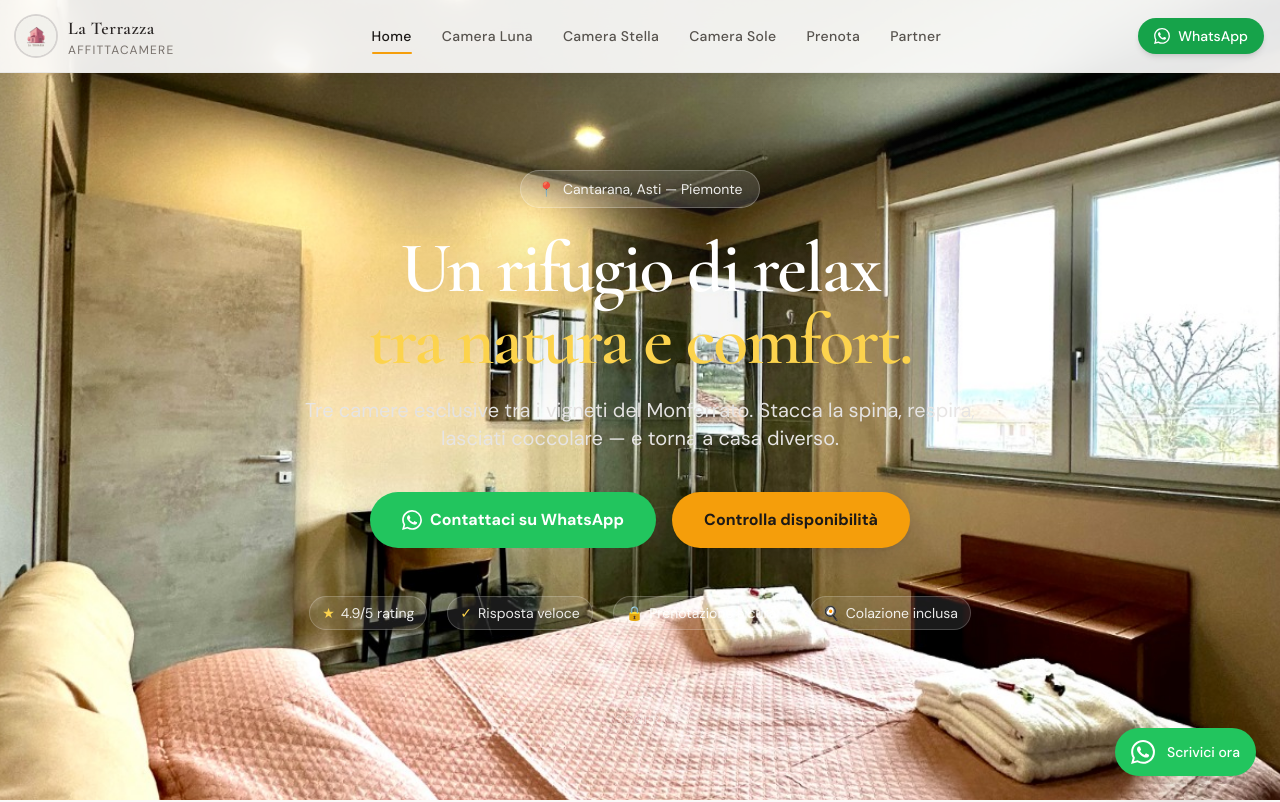
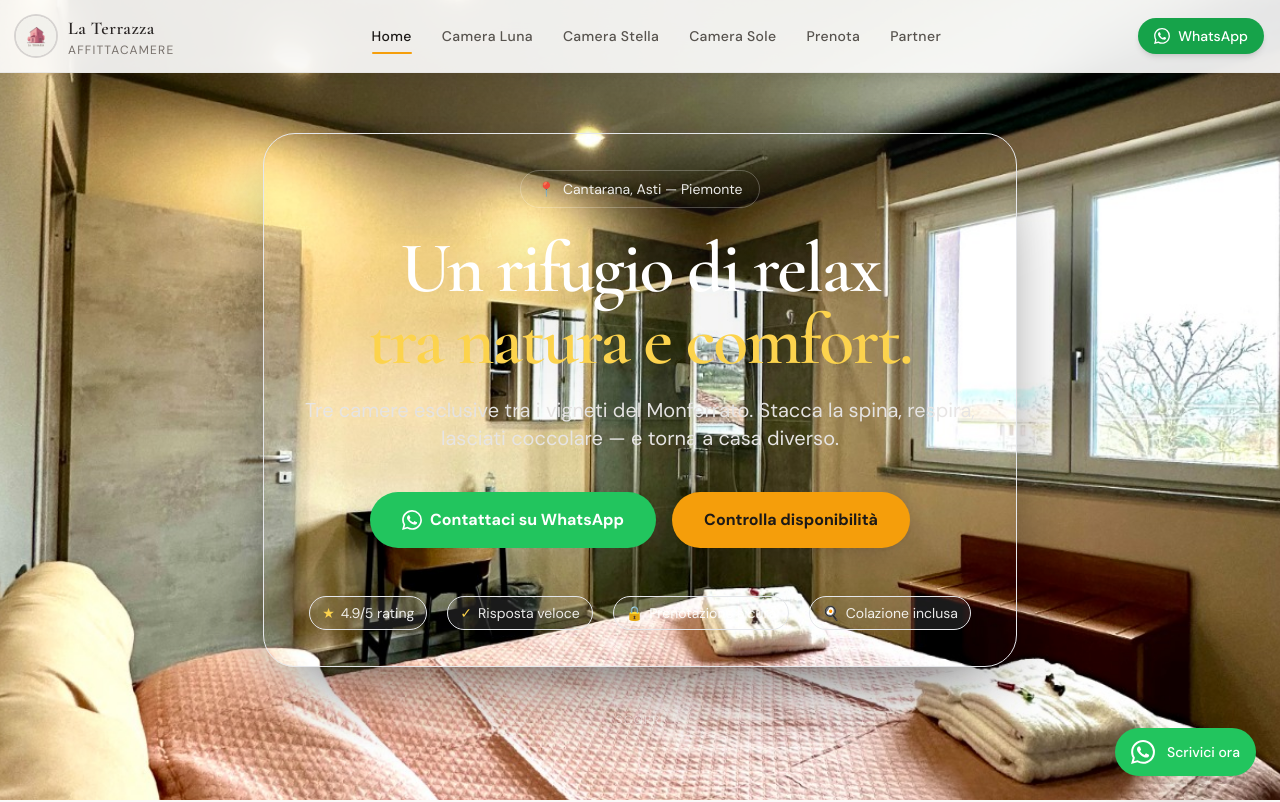
Before and after one commit to Manuell00/la-terrazza-web, a Next.js app: page / in a window 1280 px wide. Shown: the top 802 px of the page. Built offline with nearby package versions, Linux system fonts and the light colour scheme.

Commit message:
Refine hero content panel and footer spacing

```diff
--- a/src/app/page.tsx
+++ b/src/app/page.tsx
@@ -208,8 +208,11 @@ export default function HomePage() {
         <div className="relative z-10 container mx-auto px-4 text-center">
           <AnimatedSection>
             <p className="text-amber-300 text-xs font-semibold tracking-widest uppercase mb-4">Pronto a partire?</p>
-            <h2 className="font-serif text-4xl md:text-6xl text-white font-semibold leading-tight mb-5">
-              Il tuo relax<br />inizia qui.
+            <h2 className="font-serif text-4xl md:text-6xl text-white font-semibold leading-tight md:leading-none mb-5">
+              <span className="md:hidden">
+                Il tuo relax<br />inizia qui.
+              </span>
+              <span className="hidden md:inline">Il tuo relax inizia qui.</span>
             </h2>
             <p className="text-stone-300 text-base md:text-lg max-w-xl mx-auto mb-10">
               Scrivici su WhatsApp per disponibilità, domande o richieste speciali.
--- a/src/components/Footer.tsx
+++ b/src/components/Footer.tsx
@@ -38,8 +38,8 @@ export default function Footer() {
           </div>
 
           {/* Camere */}
-          <div className="rounded-[24px] border border-white/6 bg-white/[0.03] px-4 py-4">
-            <div className="grid grid-cols-2 gap-5 text-center md:block md:text-left">
+          <div className="rounded-[24px] border border-white/6 bg-white/[0.03] px-4 py-4 md:px-5">
+            <div className="grid grid-cols-2 gap-5 text-center md:grid-cols-[0.9fr_1.1fr] md:gap-10 md:text-left">
             <div>
               <h4 className="text-white text-[11px] font-semibold tracking-widest uppercase mb-2.5">Camere</h4>
               <ul className="space-y-1.5">
--- a/src/components/Hero.tsx
+++ b/src/components/Hero.tsx
@@ -34,11 +34,12 @@ export default function Hero() {
       </motion.div>
 
       {/* Content */}
-      <motion.div className="relative z-10 text-center px-4 max-w-4xl mx-auto" style={{ opacity }}>
+      <motion.div className="relative z-10 mx-auto max-w-4xl px-4 text-center" style={{ opacity }}>
+        <div className="mx-auto max-w-3xl rounded-[32px] border border-white/16 bg-stone-950/38 px-5 py-7 shadow-[0_30px_80px_-30px_rgba(0,0,0,0.75)] backdrop-blur-xl sm:px-8 sm:py-9 md:px-10">
           {/* Location pill */}
           <motion.div
             initial={{ opacity: 0, y: 20 }} animate={{ opacity: 1, y: 0 }} transition={{ delay: 0.3, duration: 0.6 }}
-          className="mb-6 inline-flex items-center gap-2 rounded-full border border-white/25 bg-white/15 px-4 py-2 text-sm text-white/90 backdrop-blur-sm"
+            className="mb-6 inline-flex items-center gap-2 rounded-full border border-white/25 bg-white/12 px-4 py-2 text-sm text-white/90 backdrop-blur-sm"
           >
             <span>📍</span><span>Cantarana, Asti — Piemonte</span>
           </motion.div>
@@ -65,7 +66,7 @@ export default function Hero() {
           {/* CTAs — hidden on mobile (floating WA button handles it), visible from sm */}
           <motion.div
             initial={{ opacity: 0, y: 20 }} animate={{ opacity: 1, y: 0 }} transition={{ delay: 0.9, duration: 0.6 }}
-          className="hidden sm:flex flex-row gap-4 justify-center"
+            className="hidden sm:flex flex-row justify-center gap-4"
           >
             <a
               href={siteConfig.whatsapp}
@@ -94,11 +95,12 @@ export default function Hero() {
               { icon: "🔒", text: "Prenotazione sicura" },
               { icon: "🍳", text: "Colazione inclusa" },
             ].map((t) => (
-            <span key={t.text} className="inline-flex items-center gap-1.5 bg-white/10 backdrop-blur-sm border border-white/20 text-white/90 text-xs sm:text-sm px-3 py-1.5 rounded-full">
+              <span key={t.text} className="inline-flex items-center gap-1.5 rounded-full border border-white/18 bg-white/10 px-3 py-1.5 text-xs text-white/90 backdrop-blur-sm sm:text-sm">
                 <span className="text-amber-300">{t.icon}</span>{t.text}
               </span>
             ))}
           </motion.div>
+        </div>
       </motion.div>
 
       {/* Scroll indicator */}
```
Lines whose indentation alone changed are shown as unchanged.
